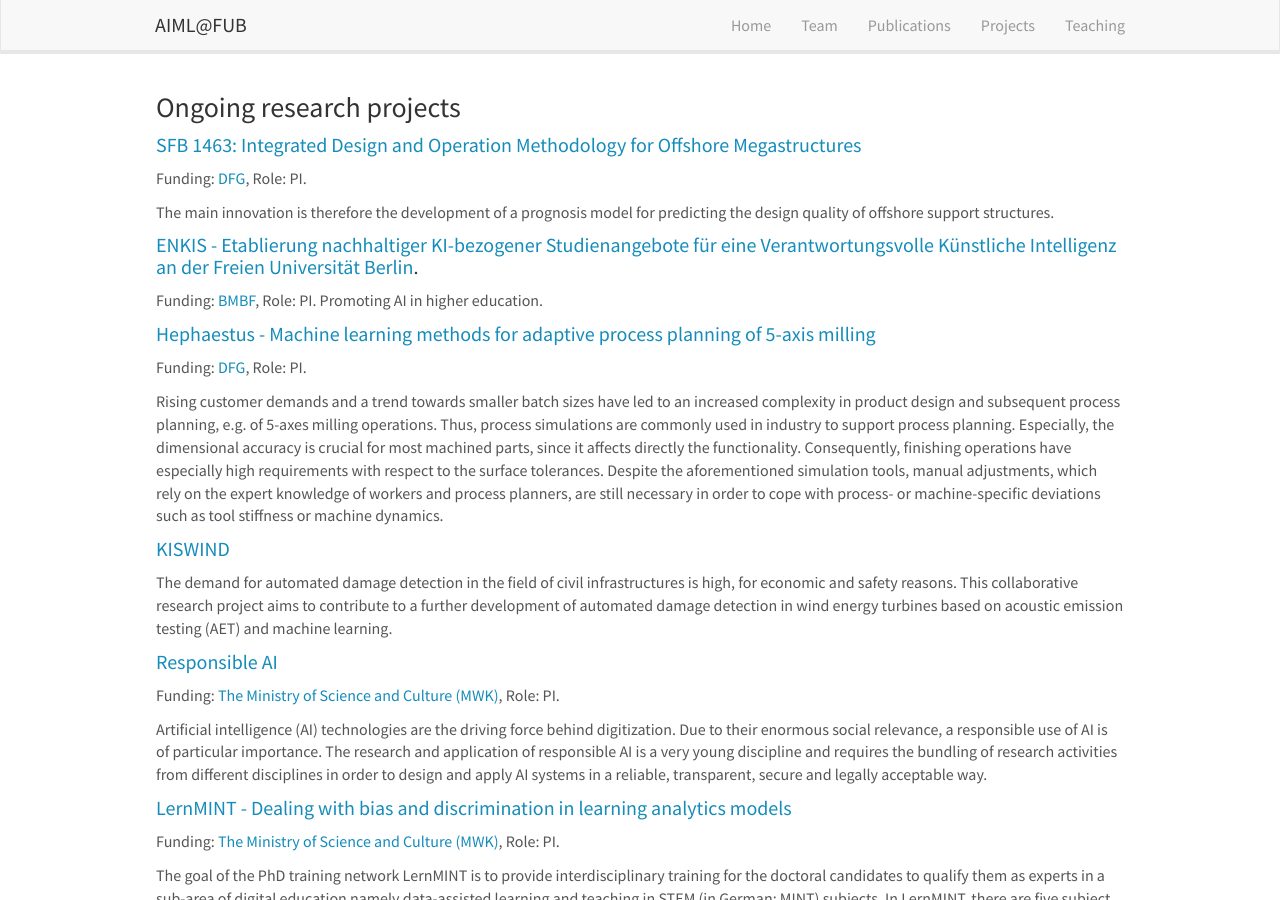
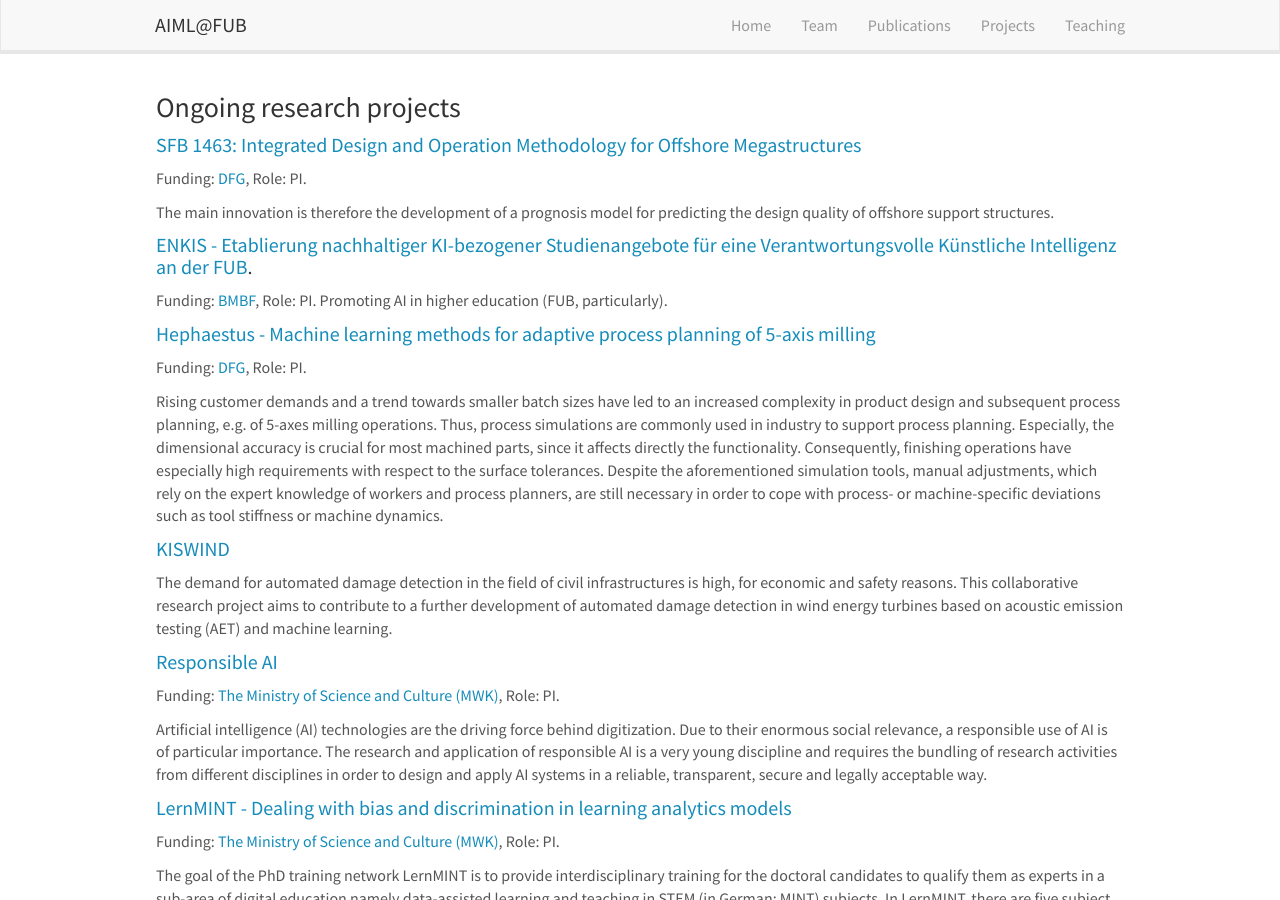
Before and after one commit to AIML-research/AIML-research.github.io, a Jekyll site: the page built from _pages/projects.md, in a window 1280 px wide and 900 px high. Built offline with Jekyll 4.4.1, drawn with Linux system fonts in a browser that asks for light colours; nearby versions of some CDN libraries.

Commit message:
Update projects.md

```diff
--- a/_pages/projects.md
+++ b/_pages/projects.md
@@ -12,9 +12,9 @@ permalink: /projects/
 Funding: <a href="[https://gepris.dfg.de/gepris/projekt/424298653](https://gepris.dfg.de/gepris/projekt/457016492)" target="_new">DFG</a>, Role: PI.
 
 The main innovation is therefore the development of a prognosis model for predicting the design quality of offshore support structures.
-#### <a href = "https://aiml-research.github.io/projects/enkis">ENKIS - Etablierung nachhaltiger KI-bezogener Studienangebote für eine Verantwortungsvolle Künstliche Intelligenz an der Freien Universität Berlin</a>.
+#### <a href = "https://aiml-research.github.io/projects/enkis">ENKIS - Etablierung nachhaltiger KI-bezogener Studienangebote für eine Verantwortungsvolle Künstliche Intelligenz an der FUB</a>.
 Funding: <a href="https://www.bmbf.de/bmbf/de/home/_documents/digitale-hochschulbildung.html#:~:text=Mit%20der%20Bund%2DL%C3%A4nder%2DVereinbarung,der%20Breite%20des%20Hochschulsystems%20entfalten.">BMBF</a>, Role: PI.
-Promoting AI in higher education.
+Promoting AI in higher education (FUB, particularly).
 
 #### <a href = "{{ site.url }}{{ site.baseurl }}/projects/hephaestus">Hephaestus - Machine learning methods for adaptive process planning of 5-axis milling</a>
 Funding: <a href="https://gepris.dfg.de/gepris/projekt/424298653" target="_new">DFG</a>, Role: PI.
```
